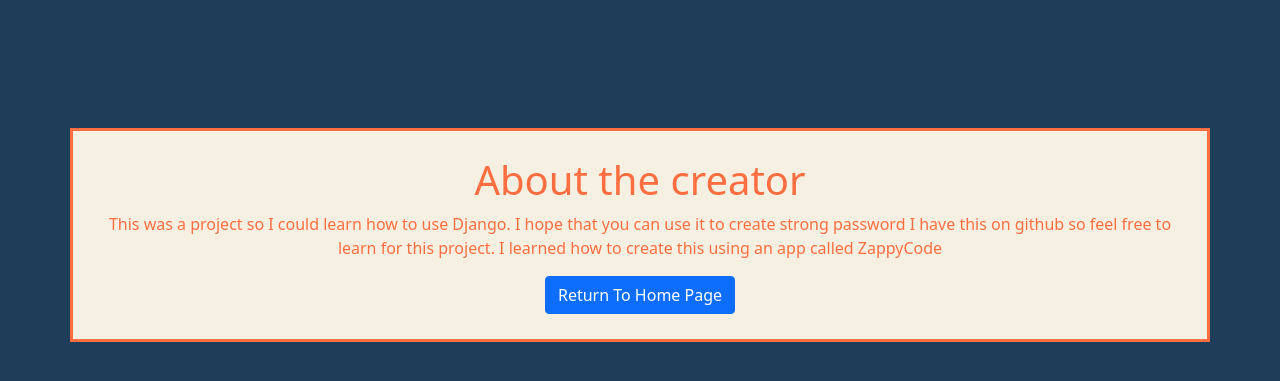
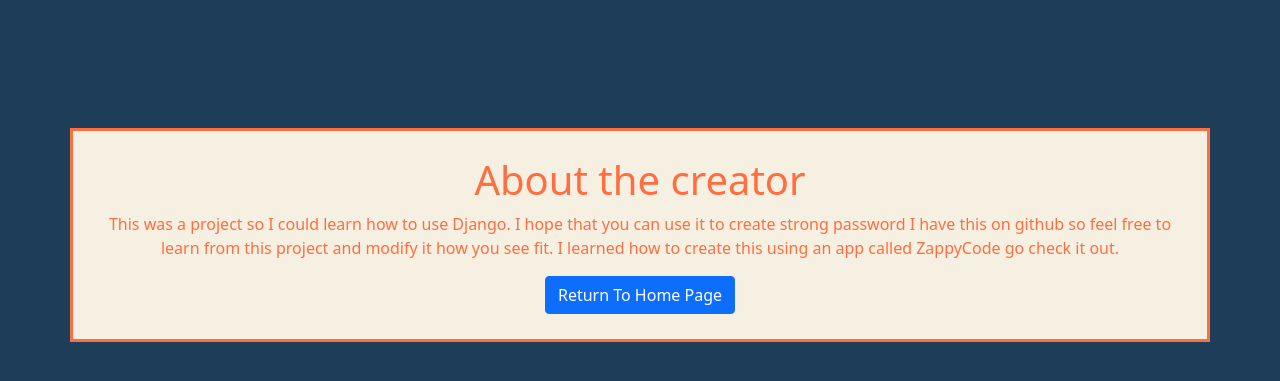
Before and after one commit to airinnlionhart/password_generator, a Django app: page /about in a window 1280 px wide. Shown: the top 381 px of the page. Run offline with Django 3.2, Linux system fonts and the light colour scheme.

Commit message:
Update about.html

```diff
--- a/password_generator/generator/templates/generator/about.html
+++ b/password_generator/generator/templates/generator/about.html
@@ -12,8 +12,8 @@
 <h1>About the creator</h1>
 <p>
     This was a project so I could learn how to use Django. I hope that you can use it to create strong password
-    I have this on github so feel free to learn for this project. I learned how to create this using an app called
-    ZappyCode
+    I have this on github so feel free to learn from this project and modify it how you see fit. I learned how to create this using an app called
+    ZappyCode go check it out.
 </p>
 <a href="/" class="btn btn-primary">Return To Home Page</a>
 </div>
```
